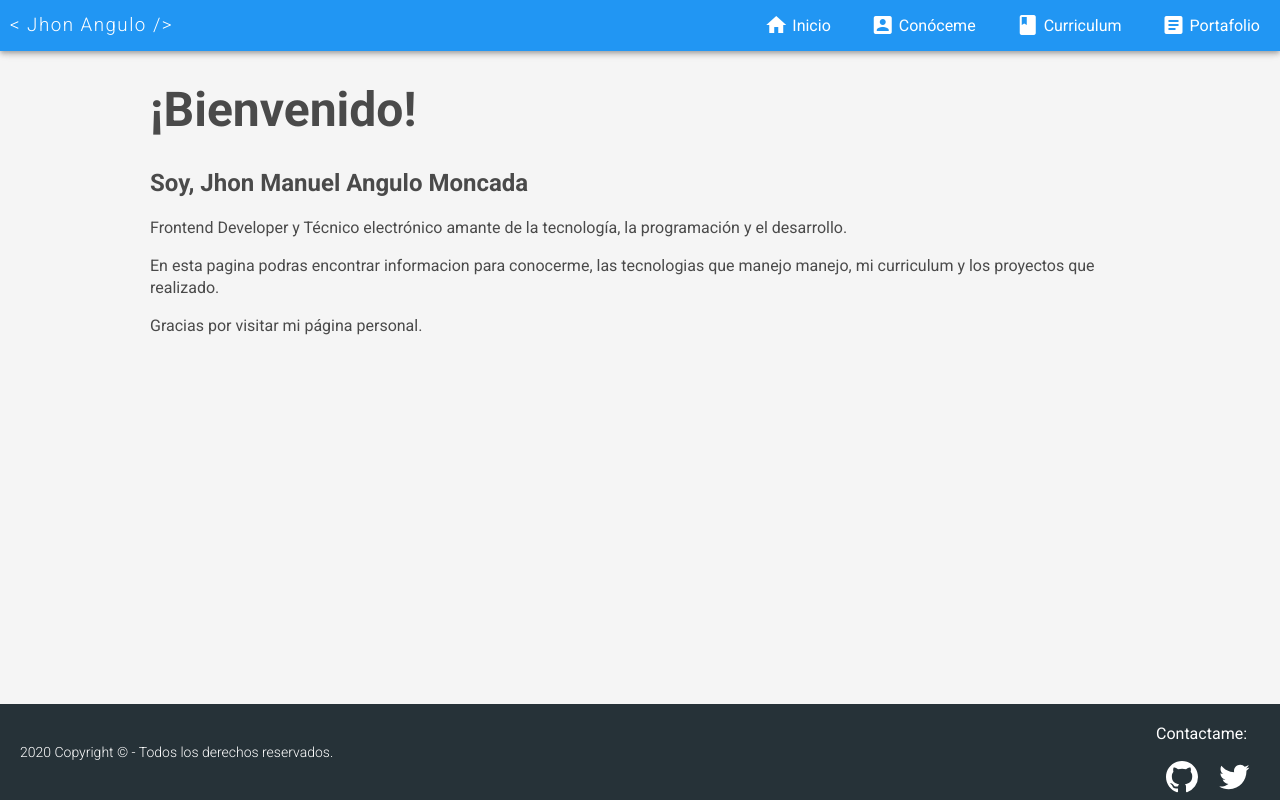
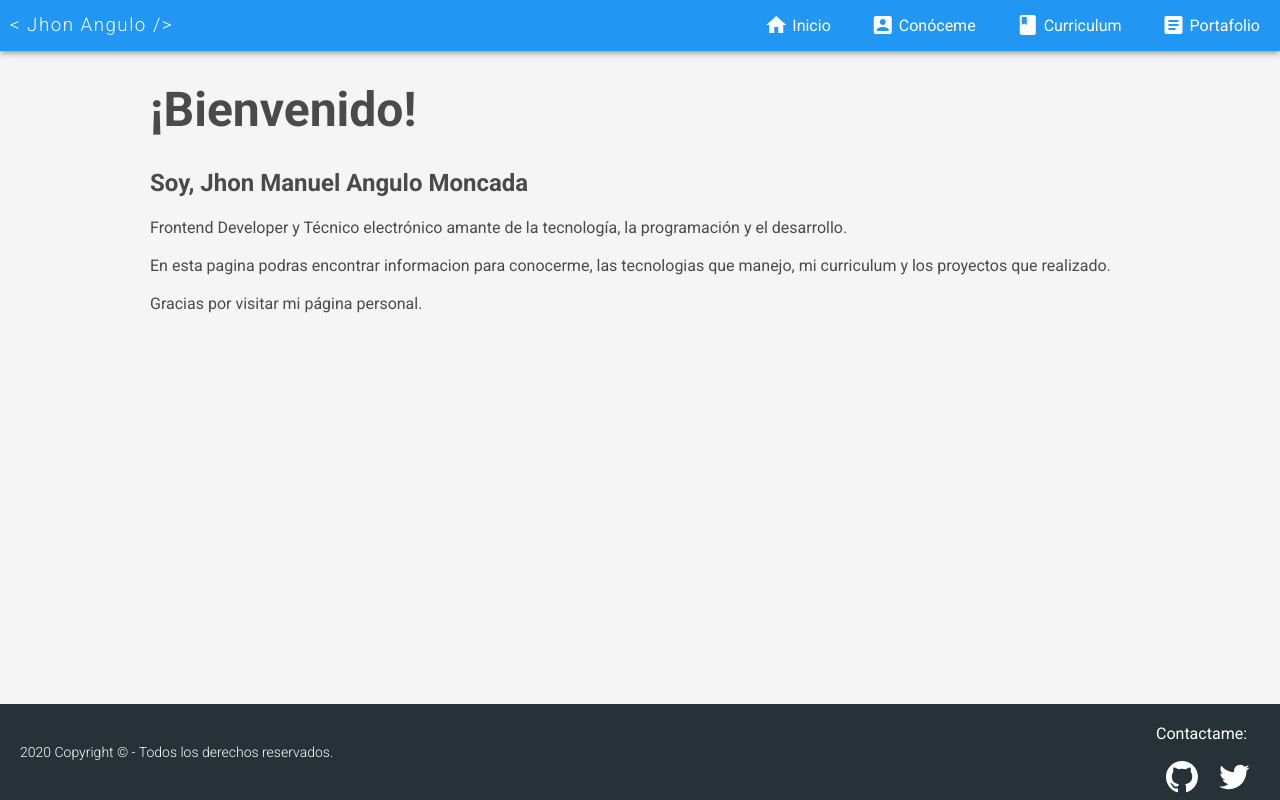
Before and after one commit to JhonAngulo/personal-page, a React (Create React App) app: page / in a window 1280 px wide. Built offline with nearby package versions, Linux system fonts and the light colour scheme.

Commit message:
correction of typos

```diff
--- a/src/pages/Home.jsx
+++ b/src/pages/Home.jsx
@@ -14,7 +14,7 @@ const Home = () => {
         </p>
         <p>
           En esta pagina podras encontrar informacion para conocerme, las
-          tecnologias que manejo manejo, mi curriculum y los proyectos que
+          tecnologias que manejo, mi curriculum y los proyectos que
           realizado.
         </p>
         <p>Gracias por visitar mi página personal.</p>
```
